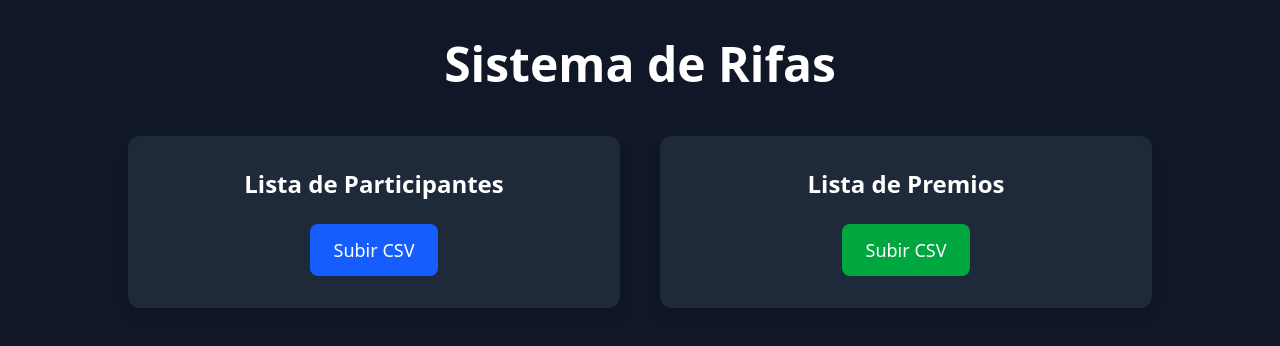
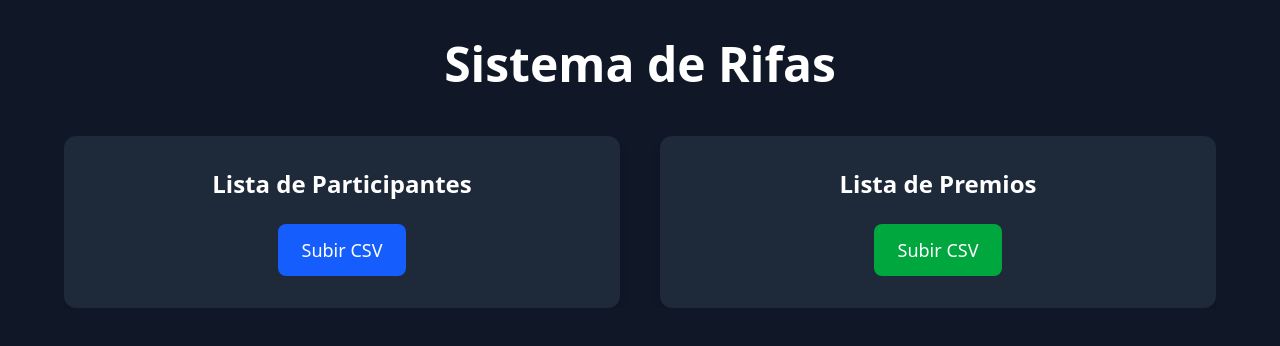
Before and after one commit to Perky219/AppRifas, a React (Vite) app: page / in a window 1280 px wide. Shown: the top 346 px of the page. Built offline with nearby package versions, Linux system fonts and the light colour scheme.

Commit message:
feat: added functionality and UI to the first page view

```diff
--- a/src/App.jsx
+++ b/src/App.jsx
@@ -1,31 +1,128 @@
+import { useState } from "react";
+
 function App() {
+  const [socios, setSocios] = useState(null);
+  const [premios, setPremios] = useState(null);
+
+  // Función para leer CSV sencillo
+  const leerCSV = (file, setState) => {
+    const reader = new FileReader();
+    reader.onload = (event) => {
+      const texto = event.target.result;
+
+      const filas = texto
+        .trim()
+        .split("\n")
+        .map((line) => line.split(","));
+
+      setState(filas);
+    };
+
+    reader.readAsText(file);
+  };
+
   return (
-    <div className="min-h-screen w-full bg-gray-900 text-white flex flex-col items-center p-10">
+    <div className="h-screen w-full bg-gray-900 text-white flex flex-col items-center p-10 overflow-hidden">
       {/* Título principal */}
       <h1 className="text-5xl font-extrabold mb-12 text-center">
         Sistema de Rifas
       </h1>
 
       {/* Contenedor dividido en 2 columnas */}
-      <div className="grid grid-cols-1 md:grid-cols-2 gap-10 w-full max-w-5xl">
-        {/* Columna 1: Participantes */}
-        <div className="flex flex-col items-center bg-gray-800 p-8 rounded-xl shadow-lg">
-          <h2 className="text-2xl font-bold mb-6">Lista de Participantes</h2>
+      <div className="grid grid-cols-1 md:grid-cols-2 gap-10 w-full max-w-6xl overflow-hidden">
+        {/* COLUMNA IZQUIERDA: PARTICIPANTES */}
+        <div className="flex flex-col bg-gray-800 p-8 rounded-xl shadow-lg w-full max-h-[70vh] overflow-hidden self-start">
+          <h2 className="text-2xl font-bold mb-6 text-center">
+            Lista de Participantes
+          </h2>
 
-          <button className="px-6 py-3 bg-blue-600 hover:bg-blue-700 transition rounded-lg text-lg cursor-pointer">
-            Subir CSV
-          </button>
+          {/* Si no hay socios, mostrar botón */}
+          {!Array.isArray(socios) && (
+            <label className="mx-auto px-6 py-3 bg-blue-600 hover:bg-blue-700 transition rounded-lg text-lg cursor-pointer">
+              Subir CSV
+              <input
+                type="file"
+                accept=".csv"
+                className="hidden"
+                onChange={(e) => leerCSV(e.target.files[0], setSocios)}
+              />
+            </label>
+          )}
+
+          {/* Si hay socios, mostrar tabla */}
+          {Array.isArray(socios) && socios.length > 0 && (
+            <div className="w-full mt-4 overflow-auto">
+              <table className="w-full text-left border-collapse">
+                <thead>
+                  <tr className="border-b border-gray-700">
+                    <th className="py-2 px-2 font-semibold w-1/3">Cédula</th>
+                    <th className="py-2 px-2 font-semibold w-2/3">Nombre</th>
+                  </tr>
+                </thead>
+                <tbody>
+                  {socios.map((fila, i) => (
+                    <tr key={i} className="border-b border-gray-700">
+                      <td className="py-2 px-2">{fila[0]}</td>
+                      <td className="py-2 px-2">{fila[1]}</td>
+                    </tr>
+                  ))}
+                </tbody>
+              </table>
+            </div>
+          )}
         </div>
 
-        {/* Columna 2: Premios */}
-        <div className="flex flex-col items-center bg-gray-800 p-8 rounded-xl shadow-lg">
-          <h2 className="text-2xl font-bold mb-6">Lista de Premios</h2>
+        {/* COLUMNA DERECHA: PREMIOS */}
+        <div className="flex flex-col bg-gray-800 p-8 rounded-xl shadow-lg w-full max-h-[70vh] overflow-hidden self-start">
+          <h2 className="text-2xl font-bold mb-6 text-center">
+            Lista de Premios
+          </h2>
 
-          <button className="px-6 py-3 bg-green-600 hover:bg-green-700 transition rounded-lg text-lg cursor-pointer">
-            Subir CSV
-          </button>
+          {/* Botón si no se han cargado premios */}
+          {!Array.isArray(premios) && (
+            <label className="mx-auto px-6 py-3 bg-green-600 hover:bg-green-700 transition rounded-lg text-lg cursor-pointer">
+              Subir CSV
+              <input
+                type="file"
+                accept=".csv"
+                className="hidden"
+                onChange={(e) => leerCSV(e.target.files[0], setPremios)}
+              />
+            </label>
+          )}
+
+          {/* Tabla si ya hay premios */}
+          {Array.isArray(premios) && premios.length > 0 && (
+            <div className="w-full mt-4 overflow-auto">
+              <table className="w-full text-left border-collapse">
+                <thead>
+                  <tr className="border-b border-gray-700">
+                    <th className="py-2 px-2 font-semibold w-1/4">ID</th>
+                    <th className="py-2 px-2 font-semibold w-3/4">
+                      Descripción
+                    </th>
+                  </tr>
+                </thead>
+                <tbody>
+                  {premios.map((fila, i) => (
+                    <tr key={i} className="border-b border-gray-700">
+                      <td className="py-2 px-2">{fila[0]}</td>
+                      <td className="py-2 px-2">{fila[1]}</td>
+                    </tr>
+                  ))}
+                </tbody>
+              </table>
+            </div>
+          )}
         </div>
       </div>
+
+      {/* BOTÓN RIFAR (solo aparece si ambas listas existen) */}
+      {Array.isArray(socios) && Array.isArray(premios) && (
+        <button className="mt-8 px-10 py-4 bg-purple-600 hover:bg-purple-700 rounded-lg text-xl font-bold">
+          Rifar
+        </button>
+      )}
     </div>
   );
 }
```
